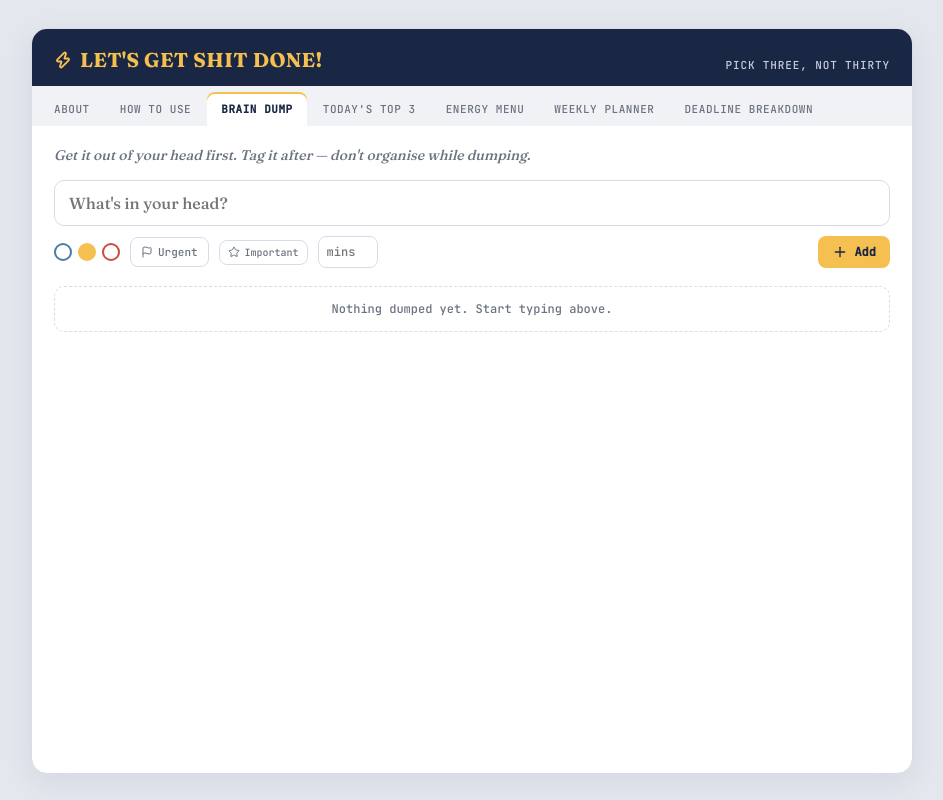
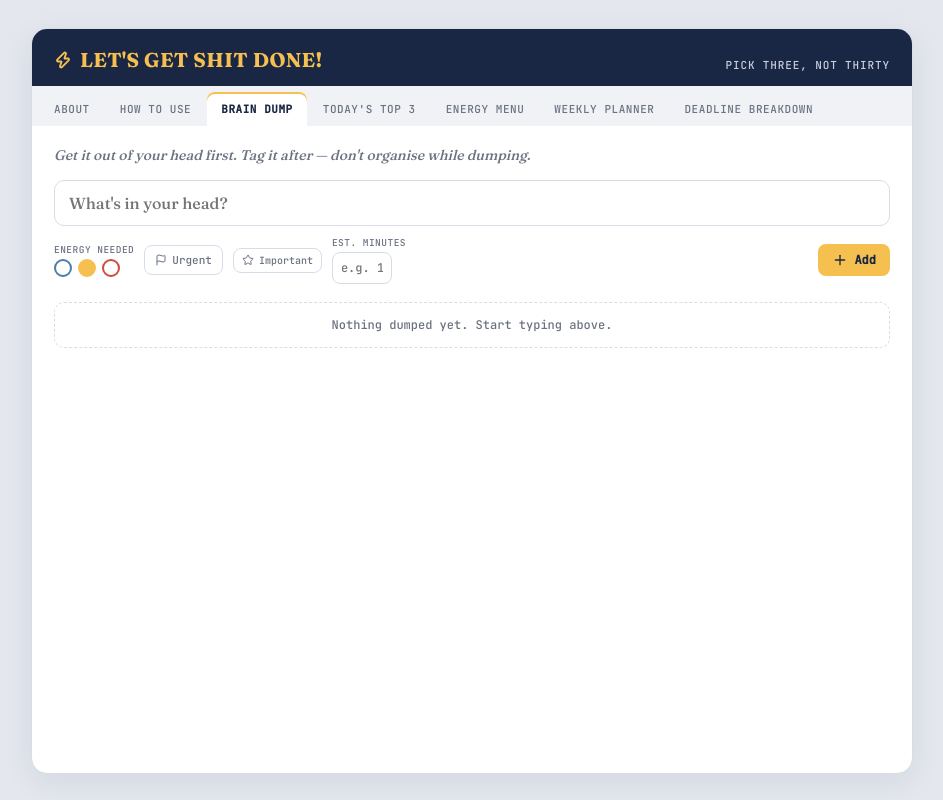
Before and after one commit to krhdev/letsgetitdone, a React (Vite) app: page / in a window 1280 px wide. Both pictures are taken after a click on the button "BRAIN DUMP". Shown: the whole page, without its empty margins (168-1111 px from the left). Built offline with nearby package versions, Linux system fonts and the light colour scheme.

Commit message:
Labelled the energy dots and minutes field, and added a collapsible Parked list to Brain Dump for non-urgent/non-important tasks.

```diff
--- a/src/components/TaskCard.jsx
+++ b/src/components/TaskCard.jsx
@@ -33,6 +33,8 @@ export default function TaskCard({ task, onUpdate, onDelete, onToggleToday, show
       </div>
 
       <div className="task-controls">
+        <div className="energy-select-group">
+          <span className="mini-label">Energy</span>
           <div className="energy-select">
             {Object.keys(ENERGY).map((lvl) => (
               <button
@@ -43,6 +45,7 @@ export default function TaskCard({ task, onUpdate, onDelete, onToggleToday, show
                 title={ENERGY[lvl].label}
               />
             ))}
+          </div>
         </div>
         {showPriority && (
           <>
--- a/src/styles/index.css
+++ b/src/styles/index.css
@@ -182,6 +182,17 @@ body { background: #E4E7EE; }
 }
 .energy-dot.active { background: var(--dot); }
 .energy-dot.lg { width: 26px; height: 26px; }
+
+.field-group { display: flex; flex-direction: column; gap: 3px; }
+.mini-label {
+  font-family: 'JetBrains Mono', monospace;
+  font-size: 9.5px;
+  text-transform: uppercase;
+  letter-spacing: 0.05em;
+  color: var(--muted);
+}
+.energy-select-group { display: flex; align-items: center; gap: 6px; }
+.energy-select-group .mini-label { white-space: nowrap; }
 
 .task-list { display: flex; flex-direction: column; gap: 8px; }
 .empty {
--- a/src/views/BrainDump.jsx
+++ b/src/views/BrainDump.jsx
@@ -1,6 +1,6 @@
 import { useState } from "react";
 import { Plus, Flag, Star } from "lucide-react";
-import { ENERGY } from "../data/constants";
+import { ENERGY, getNextMove } from "../data/constants";
 import TaskCard from "../components/TaskCard";
 
 export default function BrainDump({ tasks, addTask, updateTask, deleteTask, toggleToday }) {
@@ -20,7 +20,9 @@ export default function BrainDump({ tasks, addTask, updateTask, deleteTask, togg
     setMins("");
   };
 
-  const active = tasks.filter((t) => t.status !== "done");
+  const notDone = tasks.filter((t) => t.status !== "done");
+  const active = notDone.filter((t) => getNextMove(t) !== "PARK");
+  const parked = notDone.filter((t) => getNextMove(t) === "PARK");
   const done = tasks.filter((t) => t.status === "done");
 
   return (
@@ -34,6 +36,8 @@ export default function BrainDump({ tasks, addTask, updateTask, deleteTask, togg
           onChange={(e) => setText(e.target.value)}
         />
         <div className="add-form-row">
+          <div className="field-group">
+            <span className="mini-label">Energy needed</span>
             <div className="energy-select">
               {Object.keys(ENERGY).map((lvl) => (
                 <button
@@ -45,6 +49,7 @@ export default function BrainDump({ tasks, addTask, updateTask, deleteTask, togg
                   title={ENERGY[lvl].label}
                 />
               ))}
+            </div>
           </div>
           <button
             type="button"
@@ -60,12 +65,16 @@ export default function BrainDump({ tasks, addTask, updateTask, deleteTask, togg
           >
             <Star size={12} /> Important
           </button>
+          <div className="field-group">
+            <span className="mini-label">Est. minutes</span>
             <input
               className="mins-input"
-            placeholder="mins"
+              placeholder="e.g. 15"
+              title="How many minutes you reckon this will take"
               value={mins}
               onChange={(e) => setMins(e.target.value.replace(/\D/g, ""))}
             />
+          </div>
           <button type="submit" className="add-btn">
             <Plus size={16} /> Add
           </button>
@@ -73,7 +82,9 @@ export default function BrainDump({ tasks, addTask, updateTask, deleteTask, togg
       </form>
 
       <div className="task-list">
-        {active.length === 0 && <div className="empty">Nothing dumped yet. Start typing above.</div>}
+        {active.length === 0 && parked.length === 0 && (
+          <div className="empty">Nothing dumped yet. Start typing above.</div>
+        )}
         {active.map((t) => (
           <TaskCard
             key={t.id}
@@ -85,6 +96,24 @@ export default function BrainDump({ tasks, addTask, updateTask, deleteTask, togg
           />
         ))}
       </div>
+
+      {parked.length > 0 && (
+        <details className="done-section">
+          <summary>{parked.length} parked (not urgent, not important right now)</summary>
+          <div className="task-list">
+            {parked.map((t) => (
+              <TaskCard
+                key={t.id}
+                task={t}
+                onUpdate={updateTask}
+                onDelete={deleteTask}
+                onToggleToday={toggleToday}
+                showTodayToggle
+              />
+            ))}
+          </div>
+        </details>
+      )}
 
       {done.length > 0 && (
         <details className="done-section">
--- a/src/views/WeeklyPlanner.jsx
+++ b/src/views/WeeklyPlanner.jsx
@@ -25,6 +25,8 @@ export default function WeeklyPlanner({ week, updateDay }) {
                   {d.done && <Check size={11} color="#FFFFFF" strokeWidth={3} />}
                 </button>
               </div>
+              <div className="field-group">
+                <span className="mini-label">Energy expected</span>
                 <div className="energy-select">
                   {Object.keys(ENERGY).map((lvl) => (
                     <button
@@ -35,6 +37,7 @@ export default function WeeklyPlanner({ week, updateDay }) {
                       title={ENERGY[lvl].label}
                     />
                   ))}
+                </div>
               </div>
               <input
                 className="day-input main"
```
Lines whose indentation alone changed are shown as unchanged.
